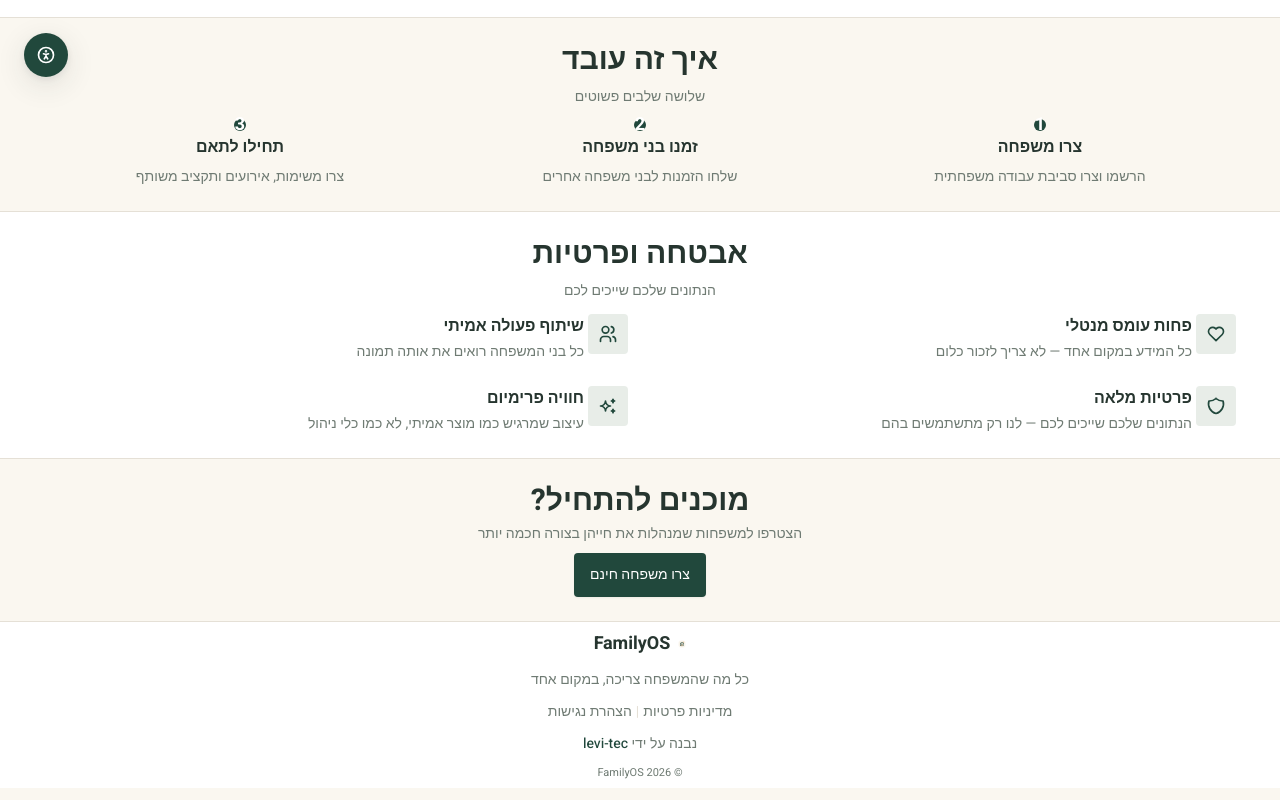
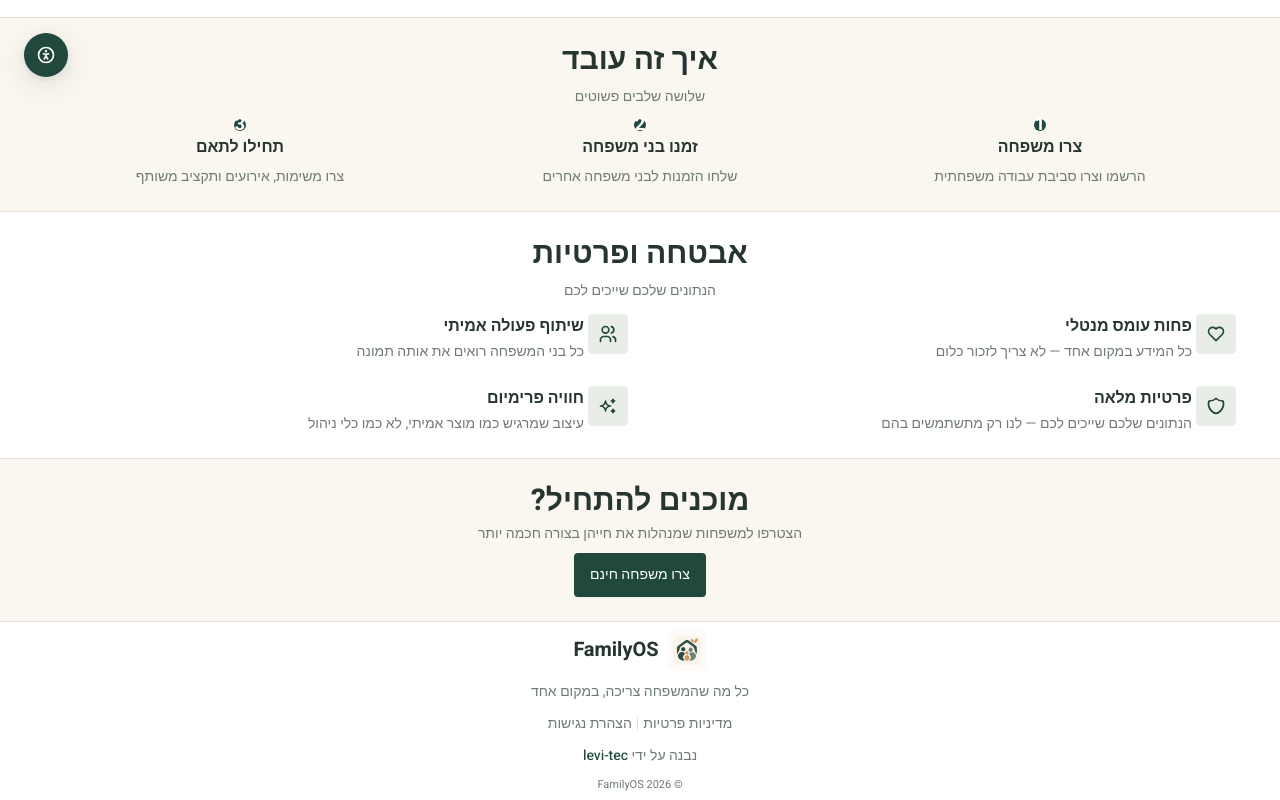
Before and after one commit to meni1221/familyOS, a React (Vite) app in the folder apps/web/: page / in a window 1280 px wide. Shown: the part 699-1499 px from the top of the page. Built offline with nearby package versions, Linux system fonts and the light colour scheme; no server answers.

Commit message:
style(web): enlarge the brand logo in the footer
The footer used the sm default; md keeps it below the header mark while making the brand clearly readable.

```diff
--- a/apps/web/src/components/layout/Footer/index.tsx
+++ b/apps/web/src/components/layout/Footer/index.tsx
@@ -21,7 +21,7 @@ export default function Footer({ className = '' }: FooterProps) {
       className={`border-t border-border bg-surface py-8 print:hidden ${className}`.trim()}
     >
       <div className="mx-auto flex max-w-content flex-col items-center gap-3 px-4 text-center text-sm text-ink-secondary">
-        <BrandLogo />
+        <BrandLogo size="md" />
 
         <p>כל מה שהמשפחה צריכה, במקום אחד</p>
 
```
